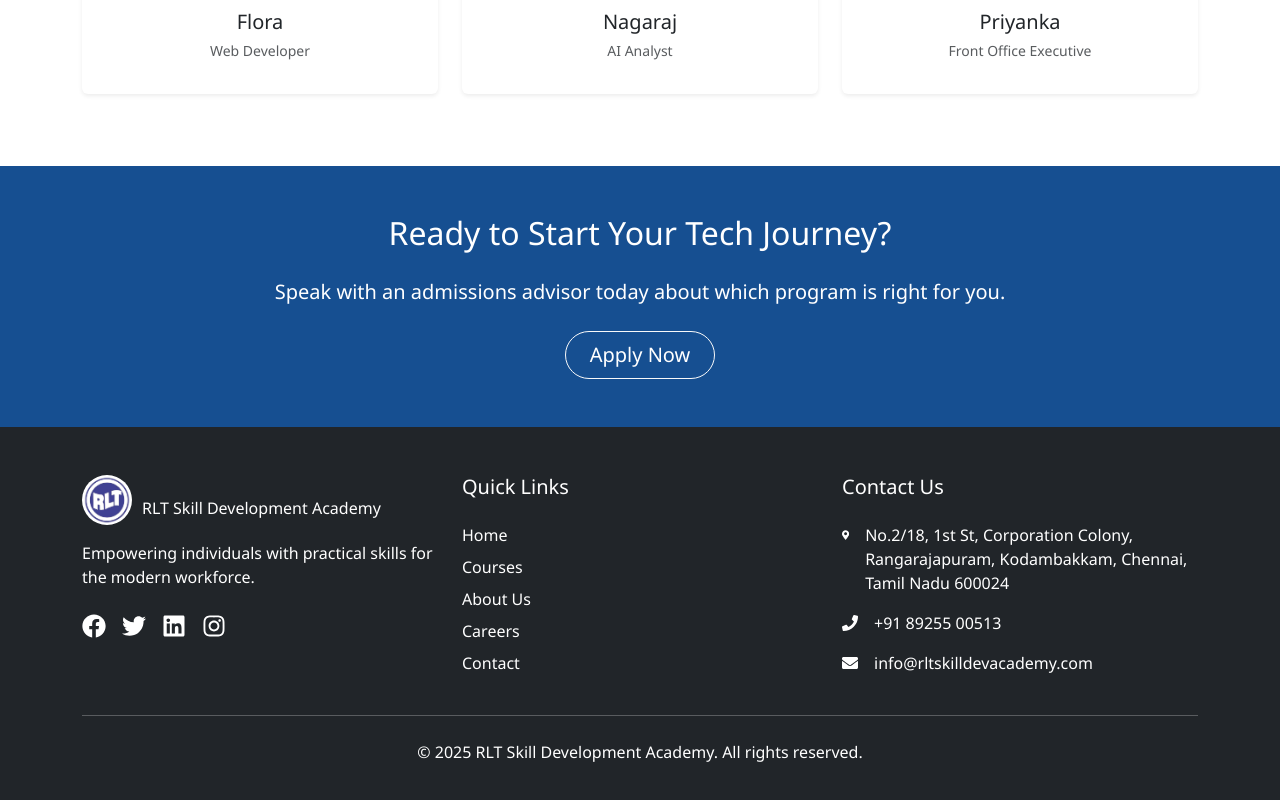
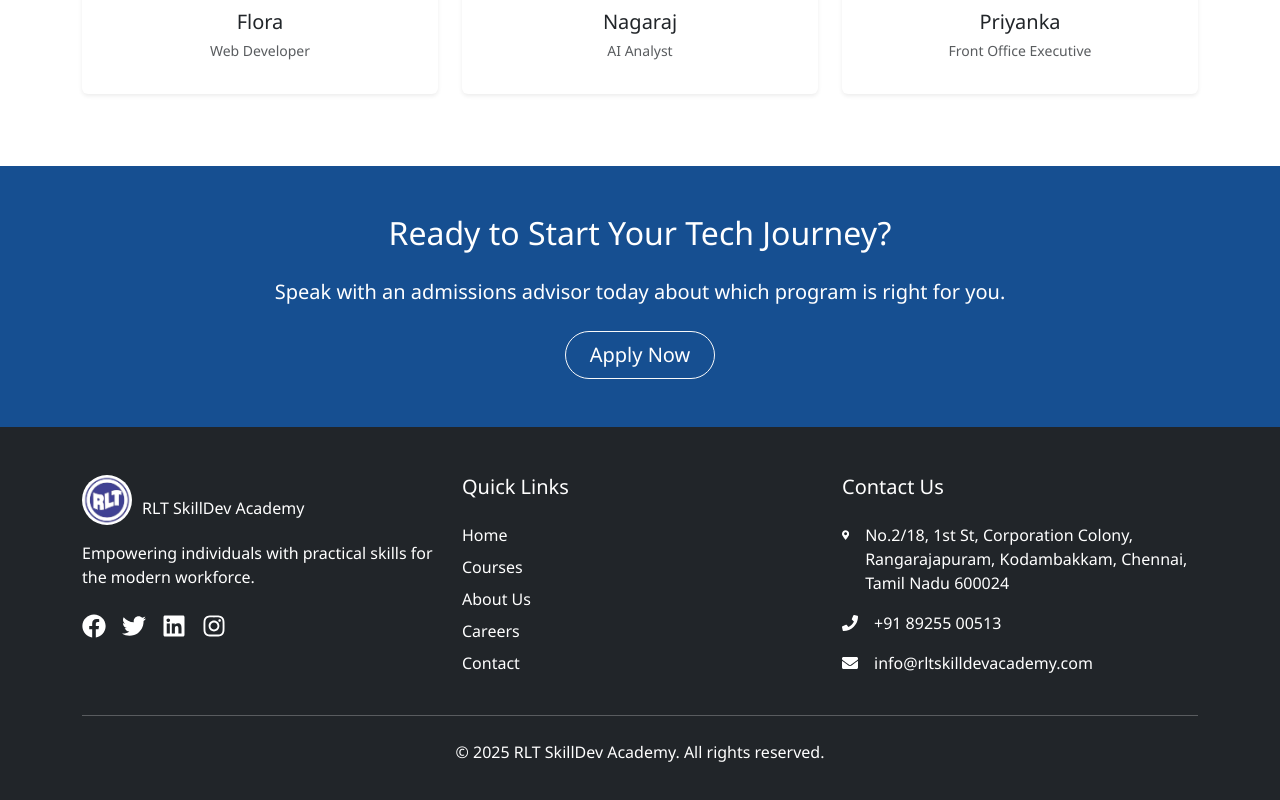
Before and after one commit to rltsolution2025/RLT-TN-Skills, a React (Create React App) app: page / in a window 1280 px wide. Shown: the part 3437-4237 px from the top of the page. Built offline with nearby package versions, Linux system fonts and the light colour scheme.

Commit message:
without upload

```diff
--- a/src/backend/Routes/ApplyFormRoute.js
+++ b/src/backend/Routes/ApplyFormRoute.js
@@ -16,7 +16,7 @@ const ApplyFormModel = require('../Models/ApplyFormModel');
 //   })
 // });
 // POST route to handle form submission
-router.post('/apply', upload.single('resume'), async (req, res) => {
+router.post('/apply', async (req, res) => {
     try {
         const { fullName, email, phone, course,internship, programType } = req.body;
         const resume = req.file ? req.file.path : null;
--- a/src/components/Footer/Footer.jsx
+++ b/src/components/Footer/Footer.jsx
@@ -14,7 +14,7 @@ const Footer = () => {
             <div className="mb-4">
               <div className='footer-logo-container'>
               <img src='./assets/RLT-Logo.png' alt="SkillDev Academy logo - Company branding in white on dark background" className="mb-3" />
-              <span >RLT Skill Development Academy</span>
+              <span >RLT SkillDev Academy</span>
               </div>
               <p className="mb-4">
                 Empowering individuals with practical skills for the modern workforce.
@@ -57,7 +57,7 @@ const Footer = () => {
         </Row>
         <hr className="my-4" />
         <div className="text-center">
-          <p className="mb-0">&copy; {new Date().getFullYear()} RLT Skill Development Academy. All rights reserved.</p>
+          <p className="mb-0">&copy; {new Date().getFullYear()} RLT SkillDev Academy. All rights reserved.</p>
         </div>
       </Container>
     </footer>
```
